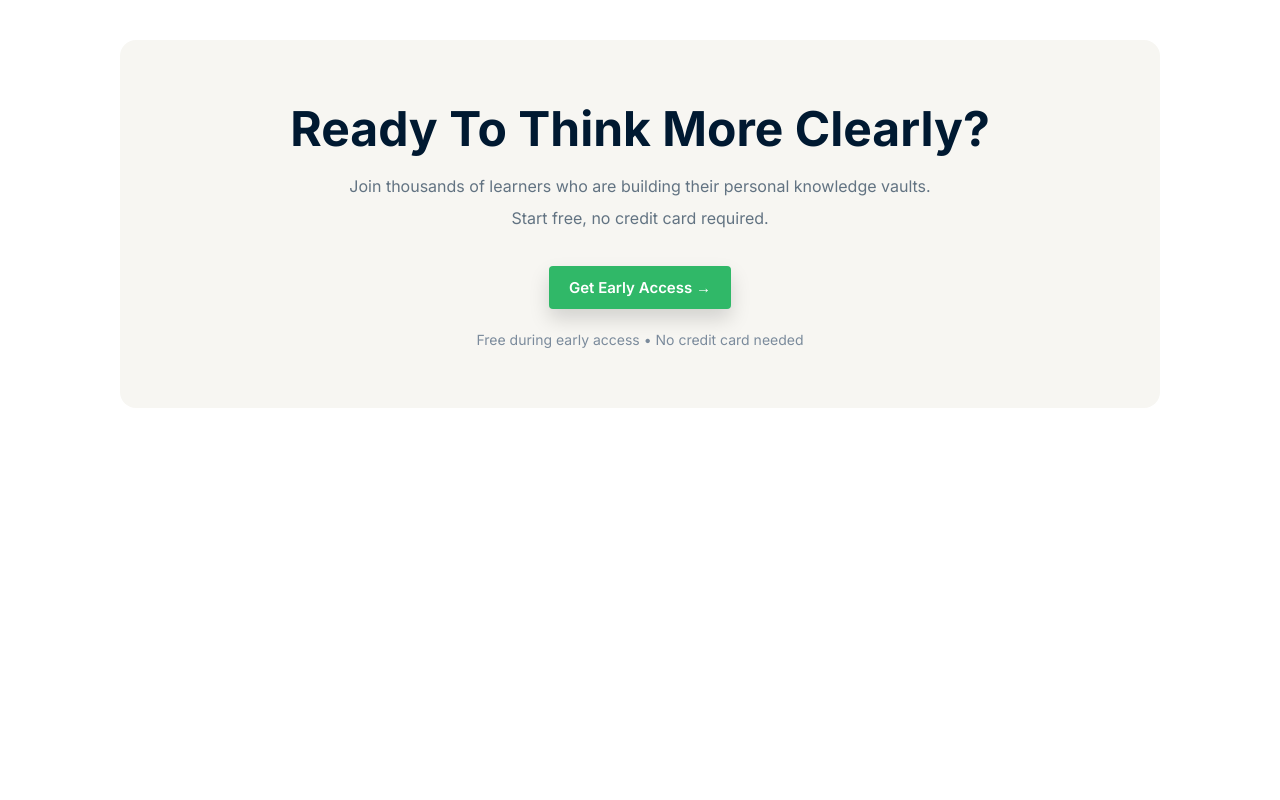
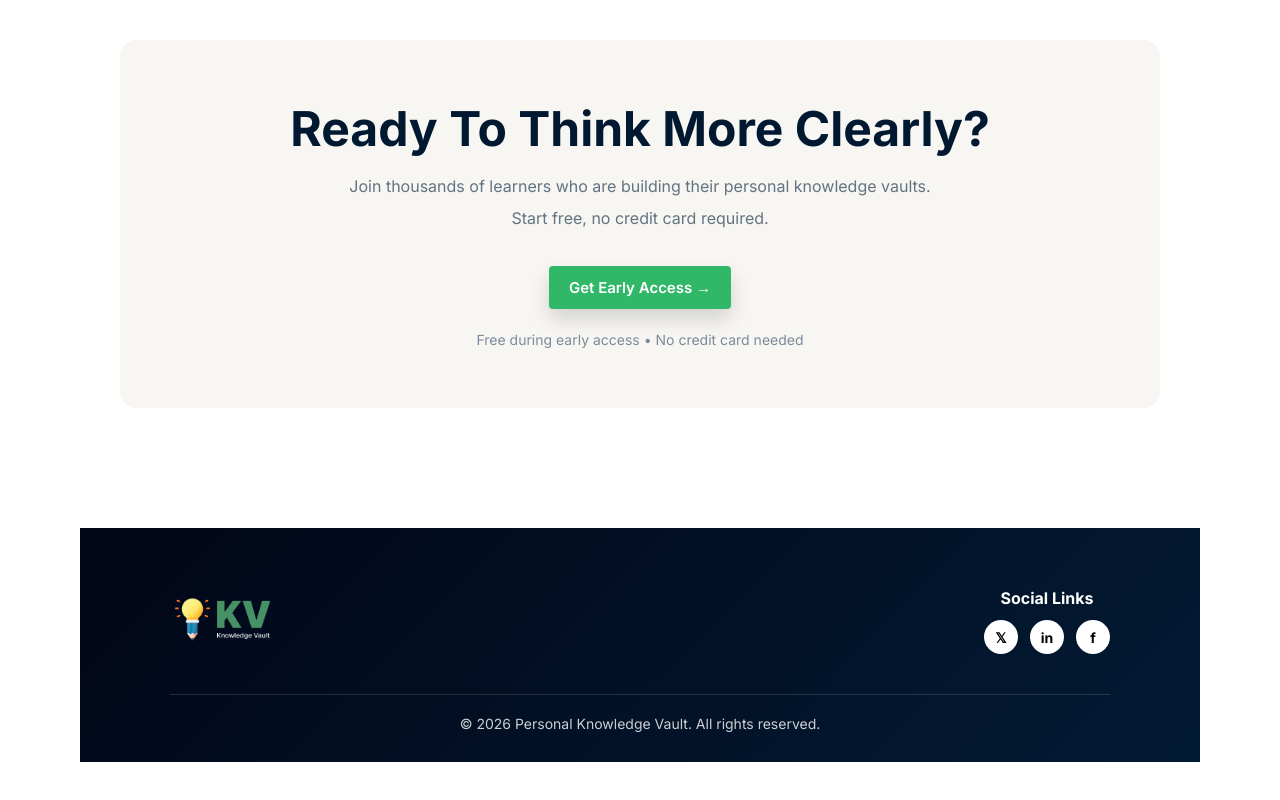
Before and after one commit to Wadud2022/kicuparina, a plain HTML site: page Knowledge-Vault/index.html in a window 1280 px wide. Shown: the part 1855-2655 px from the top of the page. Before the commit the page ends 2483 px from the top, so only its background shows below. Drawn offline with Linux system fonts and the light colour scheme.

Commit message:
trying to creat foote  design socoal link logo&  content and style according to assignment

```diff
--- a/Knowledge-Vault/index.html
+++ b/Knowledge-Vault/index.html
@@ -1,4 +1,3 @@
-
 <!DOCTYPE html>
  <html lang="en">
  <head>
@@ -40,7 +39,6 @@
                 <p>A private space to store notes, links, and learning summaries —designed to <br>help you think clearly, connect ideas,
                 and turn learning into long-term knowledge.
                 </p>
-
                <div class="buttons">
                    <a href="ghorardim"class="left-btn">Start Building Your Vault →</a>
                    <a href="https://www.youtube.com/watch?v=eFGUbsmcS20&list=RDeFGUbsmcS20&start_radio=1" class="right-btn">▶ See How It Works</a>
@@ -149,8 +147,28 @@
     </div>
 </section>
 
+<footer class="footer">
+  <div class="footer-top">
 
-
+                 <!-- Leftside: Logo Image -->
+    <div class="footer-logo">
+      <img src="/Knowledge-Vault/assets/logo-footer.png" alt="Knowledge Vault Logo">
+    </div>
+      <!-- Right kv logo & Social logo  -->
+    <div class="footer-social">
+      <h4>Social Links</h4>
+      <div class="social-icons">
+        <a href="">𝕏 </a>
+        <a href="">in</a>
+        <a href="https://www.youtube.com/watch?v=BT1e85kYvdA&list=RDBT1e85kYvdA&start_radio=1">f</a>
+      </div>
+    </div>
+  </div>
+  <div class="footer-line"></div>
+      <p class="footer-copy">
+            © 2026 Personal Knowledge Vault. All rights reserved.
+  </p>
+</footer>
 
    </body>
 </html>
--- a/Knowledge-Vault/styles/kV.css
+++ b/Knowledge-Vault/styles/kV.css
@@ -150,12 +150,10 @@
               letter-spacing: 0%;
               text-align: center;
  }
-
 .frames {display: grid;
          grid-template-columns: repeat(4, 1fr);
          gap: 16px;
 }
-
 .frame { background: rgba(255, 255, 255, 1);
          padding: 40px 30px;
          border-radius: 8px;
@@ -163,14 +161,11 @@
          transition: transform 0.3s ease, box-shadow 0.3s ease;
          gap: 16px;
 }
-
 .frame:hover { transform: translateY(-6px);
                box-shadow:0px 0px 8px 0px rgba(0, 0, 0, 0.06);
                box-shadow: 0px 0px 8px 0px rgba(0, 0, 0, 0.06);
                background: rgba(255, 255, 255, 1);
 }
-
-
 .icon { width: 56px;
         height: 56px;
         background: #F95555;
@@ -180,19 +175,15 @@
         justify-content: center;
         margin: 0 auto 20px;
 }
-
 .icon img { width: 27.1px;
             height: 29px;
             top: 1.5px;
             left: 2.49px;
 }
-
-
  .frame h3 {  font-size: 20px;
               color: #001931;
               margin-bottom: 10px;
 }
-
 .frame p { font-size: 15px;
           color: #627382;
           line-height:1.6;
@@ -200,14 +191,8 @@
 
          /* -- middle Leftside & rightside content  */
 
-
-
-
-
-
-.second-solution {padding:72px 20px }
-
-
+.second-solution {padding:72px 20px
+}
 .SOLUTION {
   max-width: 1600px;
   margin: auto;
@@ -216,14 +201,10 @@
   align-items: center;
   gap: 70px;
 }
-
-
 .left-image img {
   width: 100%;
   max-width: 520px;
 }
-
-
 .label {
   font-size: 14px;
   font-weight: 600;
@@ -233,7 +214,6 @@
   margin-bottom: 12px;
   align-items: flex-start;
 }
-
 .right-content h2 { font-size: 48px;
                     line-height: 100%;
                     display: flex;
@@ -241,7 +221,6 @@
                       align-items: center;
                       text-align: left;
                     }
-
 .right-content p {  text-align: left;
                    color: #627382;
                     font-family: Inter;
@@ -251,15 +230,12 @@
                     letter-spacing: 0%;
                     margin-bottom: 40px;
                   }
-
-
  .right-content ul { list-style: none;
                     color: #001931;
                     font-size:16px;
                     line-height: 20px;
                     font-weight: 500;
                   }
-
  .right-content li { display: flex;
                     gap: 6px;
                     margin-bottom: 14px;
@@ -274,7 +250,6 @@
                         display: flex;
                       }
 
-
 .lower-section{
   padding: 120px 40px;
             }
@@ -286,14 +261,11 @@
             text-align: center;
             padding: 60px 25px ;
 }
-
-
 .cta-title {font-size: 40px;
             font-weight: 700;
             color:#001931;
             margin-bottom: 18px;
               line-height: 100%;
-
  }
  .cta-subtitle {font-size: 16px;
                 line-height: 2;
@@ -301,8 +273,6 @@
                 margin-bottom: 32px;
                 font-weight: 400;
 }
-
-
 .cta-button {
     display: inline-flex;
     align-items: center;
@@ -317,13 +287,74 @@
     box-shadow: 0px 10px 20px 0px rgba(0, 0, 0, 0.15);
     transition: all 0.3s ease;
  }
-
 .cta-button:hover {
     background-color: #469165;
     transform: translateY(-3px) ;
-}
+               }
 .cta-note {
     margin-top: 22px;
     font-size: 14px;
     color: #7b8b9c;
 }
+
+                    /*<<<<<<<>>footer >>>>>>>>>> */
+.footer {
+  background: linear-gradient(135deg, #020617, #021b34);
+  padding: 60px 90px 30px;
+  color: white;
+  font-family: Arial, sans-serif;
+}
+
+
+.footer-top {
+  display: flex;
+  justify-content: space-between;
+  align-items: center;
+}
+
+
+.footer-logo img {
+  height: 45px;
+  width: auto;
+}
+.footer-social h4 {
+  margin-bottom: 12px;
+  font-size: 16px;
+}
+
+.social-icons {
+  display: flex;
+  gap: 12px;
+}
+
+.social-icons a {
+  width: 34px;
+  height: 34px;
+  background: white;
+  color: #000000;
+  border-radius: 50%;
+  text-decoration: none;
+  font-weight: bold;
+  display: flex;
+  align-items: center;
+  justify-content: center;
+  font-size: 14px;
+  transition: 0.3s;
+}
+
+.social-icons a:hover { background: #52dd7098;
+                         color: white;
+}
+
+
+.footer-line { margin: 40px 0 20px;
+              height: 1px;
+              background: rgba(255, 255, 255, 0.13);
+}
+
+/* Copyright */
+.footer-copy {
+  text-align: center;
+  font-size: 14px;
+  opacity: 0.8;
+}
```
Lines whose indentation alone changed are shown as unchanged.
